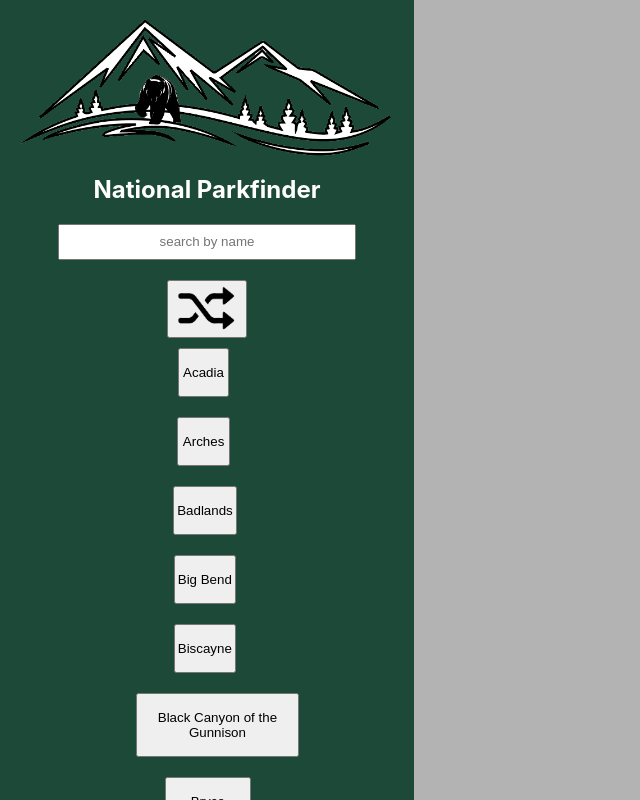
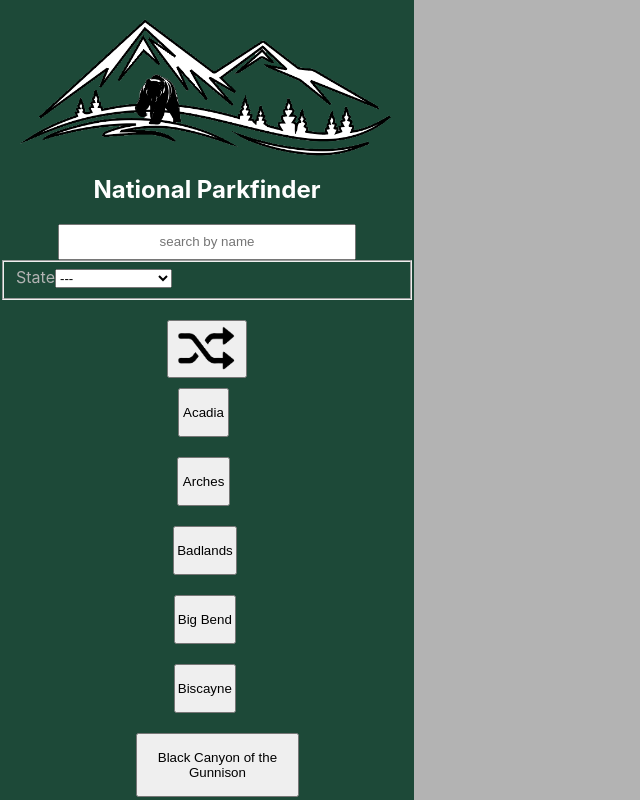
Before and after one commit to jaypeasee/national-parkfinder, a React (Create React App) app: page / in a window 1280 px wide. Shown: the top 800 px of the page, without its empty margins (0-640 px from the left). Built offline with nearby package versions, Linux system fonts and the light colour scheme; no server answers; a web font is replaced by a local one.

Commit message:
Add dropdown search for state in MainNav

```diff
--- a/src/MainNav/MainNav.tsx
+++ b/src/MainNav/MainNav.tsx
@@ -6,6 +6,7 @@ import parkfinderLogo from './landscape.png'
 import { nationalParks } from '../ParkData'
 import ParkBtn from '../ParkBtn/ParkBtn'
 import { LocalParkData } from '../interfaces'
+import StateDropdown from '../StateDropdown/StateDropdown';
 
 interface ChoosePark {
   choosePark: (parkCode: string) => void
@@ -19,19 +20,18 @@ interface GenerateRandomParkCode {
   generateRandomParkCode: () => void
 }
 
-type NavProps = ChoosePark | LocalParkData | FilterButtonsByName | GenerateRandomParkCode
+type NavProps = ChoosePark | LocalParkData | FilterButtonsByName | GenerateRandomParkCode | {filterButtons: () => void}
 
 const MainNav: React.FC<NavProps> = (props) => {
   const { choosePark } = props as ChoosePark
   const { generateRandomParkCode } = props as GenerateRandomParkCode
   const [nameSearch, setNameSearch] = useState<string>('')
+  const [stateSelection, setStateSelection] = useState<string>('')
   const [parksOnDisplay, setParksOnDisplay] = useState<Array<JSX.Element>>([])
 
   useEffect(() => {
-    if (!nameSearch) {
-      createNavBtns(nationalParks)
-    }
-  }, [nameSearch])
+    filterButtons(nameSearch, stateSelection)
+  }, [nameSearch, stateSelection])
 
   const createNavBtns = (parks: Array<LocalParkData>): void => {
     const parkButtons = parks.map(park => {
@@ -45,12 +45,26 @@ const MainNav: React.FC<NavProps> = (props) => {
     setParksOnDisplay(parkButtons)
   }
 
-  const filterButtonsByName = (searchTerm: string) => {
+  const setSearch = (searchTerm: string) => {
     setNameSearch(searchTerm)
+  }
+
+   const setStateSelect = (stateSelection: string) => {
+    setStateSelection(stateSelection)
+  }
+
+  const filterButtons = (searchTerm: string, stateSelection: string) => {
+    setNameSearch(searchTerm)
+    setStateSelection(stateSelection)
     const filteredParks = nationalParks.filter(park => {
-      return park.name.toLowerCase().includes(searchTerm.toLowerCase())
+      return park.name.toLowerCase().includes(searchTerm.toLowerCase()) && park.state.includes(stateSelection)
     })
-    createNavBtns(filteredParks)
+
+    if (filteredParks.length > 0) {
+      createNavBtns(filteredParks)
+    } else {
+      createNavBtns(nationalParks)
+    }
   }
 
   return (
@@ -61,9 +75,8 @@ const MainNav: React.FC<NavProps> = (props) => {
         alt='National Parkfinder Logo'
       />
       <h1 className='site-header'>National Parkfinder</h1>
-      <NavSearch
-        filterButtonsByName={filterButtonsByName}
-      />
+      <NavSearch setSearch={setSearch}/>
+      <StateDropdown setStateSelect={setStateSelect}/>
       <ParkList
         generateRandomParkCode={generateRandomParkCode}
         parksOnDisplay={parksOnDisplay}
--- a/src/NavSearch/NavSearch.tsx
+++ b/src/NavSearch/NavSearch.tsx
@@ -1,16 +1,15 @@
 import React, { useState } from 'react'
 import './NavSearch.scss'
 
-interface FilterButtonsByName {
-  filterButtonsByName: (searchTerm: string) => void
-}
+type NavSearchProps = { setSearch: (searchTerm: string) => void }
 
-const NavSearch: React.FC<FilterButtonsByName> = (props) => {
+const NavSearch: React.FC<NavSearchProps> = props => {
   const [nameSearch, setNameSearch] = useState<string>('')
+  const { setSearch } = props as NavSearchProps
 
   const handleSearchChange = (event: any) => {
     setNameSearch(event.target.value)
-    props.filterButtonsByName(event.currentTarget.value)
+    setSearch(event.target.value)
   }
 
   return (
--- /dev/null
+++ b/src/StateDropdown/StateDropdown.tsx
@@ -0,0 +1,79 @@
+import { useState } from 'react'
+
+type StateDropdownProps = { setStateSelect: (stateSelection: string) => void }
+
+const StateDropdown: React.FC<StateDropdownProps> = props => {
+  const [stateSelection, setStateSelection] = useState('')
+  const { setStateSelect } = props as StateDropdownProps
+
+  const handleSelect = (event: any) => {
+    setStateSelect(event.target.value)
+    setStateSelection(event.target.value)
+  }
+
+  return (
+    <form onChange={handleSelect}>
+      <fieldset>
+        <label aria-label="state">State</label>
+        <select
+          id="state"
+          name="state">
+          <option value="---">---</option>
+          <option value="AL">Alabama</option>
+          <option value="AK">Alaska</option>
+          <option value="AZ">Arizona</option>
+          <option value="AS">Arkansas</option>
+          <option value="CA">California</option>
+          <option value="CO">Colorado</option>
+          <option value="CT">Connecticut</option>
+          <option value="DE">Delaware</option>
+          <option value="FL">Florida</option>
+          <option value="GA">Georgia</option>
+          <option value="HI">Hawaii</option>
+          <option value="ID">Idaho</option>
+          <option value="IL">Illinois</option>
+          <option value="IN">Indiana</option>
+          <option value="IA">Iowa</option>
+          <option value="KS">Kansas</option>
+          <option value="KY">Kentucky</option>
+          <option value="LA">Louisiana</option>
+          <option value="ME">Maine</option>
+          <option value="MD">Maryland</option>
+          <option value="MA">Massachusetts</option>
+          <option value="MI">Michigan</option>
+          <option value="MN">Minnesota</option>
+          <option value="MS">Mississippi</option>
+          <option value="MO">Missouri</option>
+          <option value="MT">Montana</option>
+          <option value="NE">Nebraska</option>
+          <option value="NV">Nevada</option>
+          <option value="NH">New Hampshire</option>
+          <option value="NJ">New Jersey</option>
+          <option value="NM">New Mexico</option>
+          <option value="NY">New York</option>
+          <option value="NC">North Carolina</option>
+          <option value="ND">North Dakota</option>
+          <option value="OH">Ohio</option>
+          <option value="OK">Oklahoma</option>
+          <option value="OR">Oregon</option>
+          <option value="PA">Pennsylvania</option>
+          <option value="RI">Rhode Island</option>
+          <option value="SC">South Carolina</option>
+          <option value="SD">South Dakota</option>
+          <option value="TN">Tennessee</option>
+          <option value="TX">Texas</option>
+          <option value="UT">Utah</option>
+          <option value="VT">Vermont</option>
+          <option value="VA">Virginia</option>
+          <option value="VI">Virgin Islands</option>
+          <option value="WA">Washington</option>
+          <option value="WV">West Virginia</option>
+          <option value="WI">Wisconsin</option>
+          <option value="WY">Wyoming</option>
+        </select>
+      </fieldset>
+    </form>
+  )
+}
+
+export default StateDropdown
```
Also changed, not shown: 1 other file (tests, documents, lock files or other folders).
